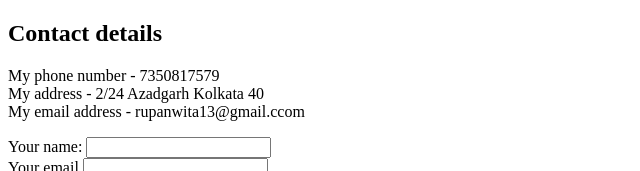
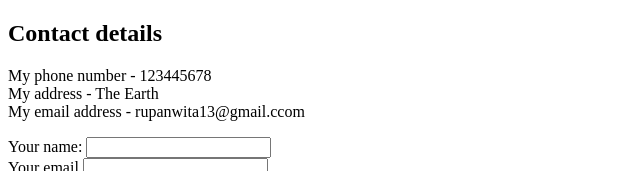
Before and after one commit to Rupanwita/CV, a plain HTML site: page contactme.html in a window 1280 px wide. Shown: the top 171 px of the page, without its empty margins (0-640 px from the left). Drawn offline with Linux system fonts and the light colour scheme.

Commit message:
Update contactme.html

```diff
--- a/contactme.html
+++ b/contactme.html
@@ -6,7 +6,7 @@
   </head>
   <body>
     <h2>Contact details</h2>
-    <p>My phone number - 7350817579 <br> My address - 2/24 Azadgarh Kolkata 40 <br>My email address - rupanwita13@gmail.ccom</p>
+    <p>My phone number - 123445678 <br> My address - The Earth <br>My email address - rupanwita13@gmail.ccom</p>
     <form action="mailto:chotoandco@gmail.com" method="post" enctype="text/plain">
       <label>Your name:</label>
       <input type="text" name="YourName" value=""><br>
```
